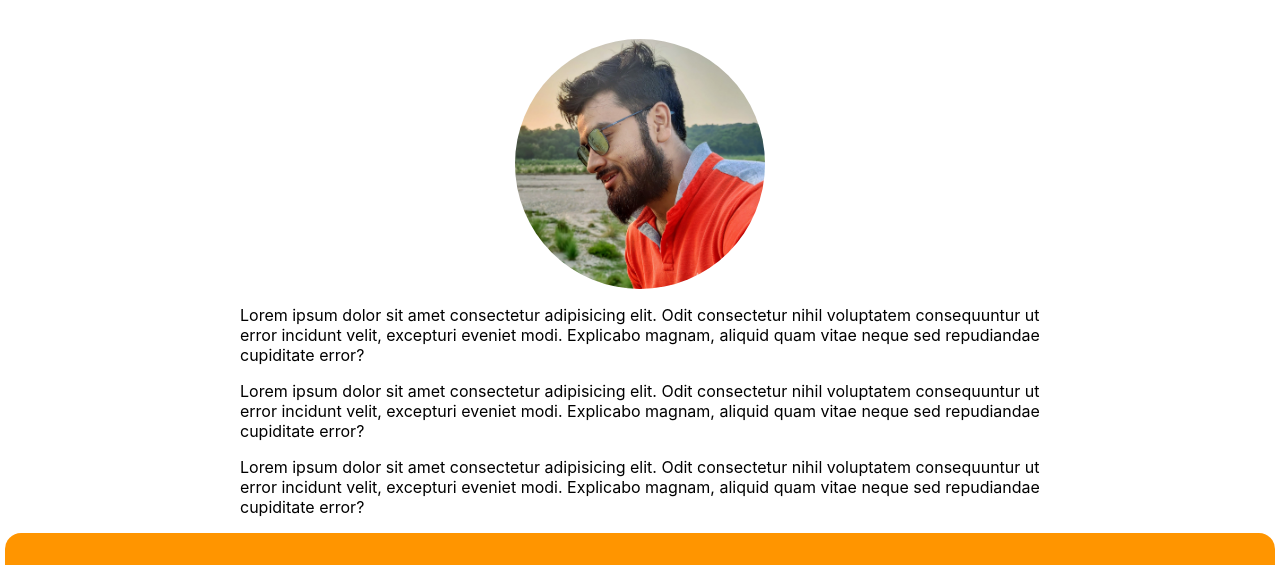
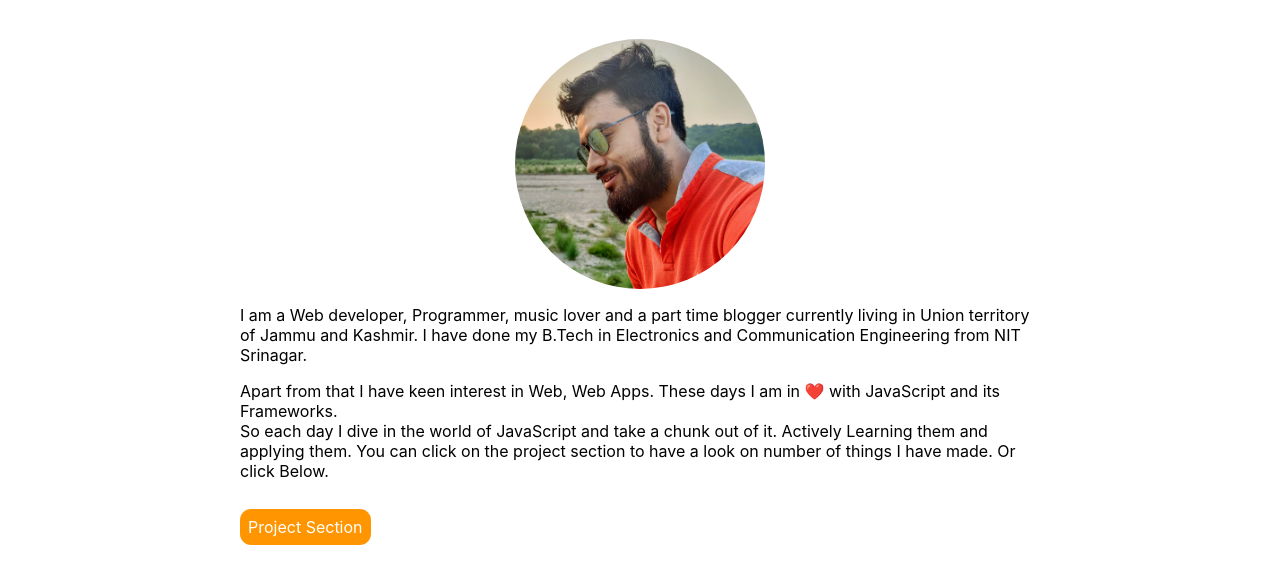
Before and after one commit to shubambhasin/my-portfolio, a plain HTML site: page aboutMe.html in a window 1280 px wide. Shown: the part 222-787 px from the top of the page. Drawn offline with Linux system fonts and the light colour scheme.

Commit message:
updated: Projects & About me

```diff
--- a/aboutMe.html
+++ b/aboutMe.html
@@ -31,23 +31,37 @@
     </header>
 
     <div class="container container-center">
-        <p>Lorem ipsum dolor sit amet consectetur adipisicing elit. Odit consectetur nihil voluptatem consequuntur ut
-            error incidunt velit, excepturi eveniet modi. Explicabo magnam, aliquid quam vitae neque sed repudiandae
-            cupiditate error?
+        <p>I am a Web developer, Programmer, music lover and a part time blogger currently living in Union territory of Jammu and Kashmir.
+
+            I have done my B.Tech in Electronics and Communication Engineering from NIT Srinagar.
+
+
         </p>
+        <p>
+            Apart from that I have keen interest in Web, Web Apps. These days I am in ❤️ with JavaScript and its Frameworks.
+            <br>
+            So each day I dive in the world of JavaScript and take a chunk out of it.
+            Actively Learning them and applying them. You can click on the project section to have a look on number of things I have made. Or click Below.
+
+
+        </p>
+        <br>
+        <a href="./projects.html" class="links primary-button" target="">Project Section</a>
+        <br>
+        <br>
+
+        <div>
+            <p>You can contact me for projects or we can just grab a cup of coffee.</p>
+            <br>
+            <a href="./projects.html" class="links secondary-button" target="">Contact Me</a>
+            <br>
+            <br>
+        </div>
+        <br>
     </div>
-    <div class="container container-center">
-        <p>Lorem ipsum dolor sit amet consectetur adipisicing elit. Odit consectetur nihil voluptatem consequuntur ut
-            error incidunt velit, excepturi eveniet modi. Explicabo magnam, aliquid quam vitae neque sed repudiandae
-            cupiditate error?
-        </p>
-    </div>
-    <div class="container container-center">
-        <p>Lorem ipsum dolor sit amet consectetur adipisicing elit. Odit consectetur nihil voluptatem consequuntur ut
-            error incidunt velit, excepturi eveniet modi. Explicabo magnam, aliquid quam vitae neque sed repudiandae
-            cupiditate error?
-        </p>
-    </div>
+
+    <br><br>
+
 
 
     <footer class="footer container  padding1rem text-center">
```
Also changed, not shown: projects.html (+11 -6 lines).
